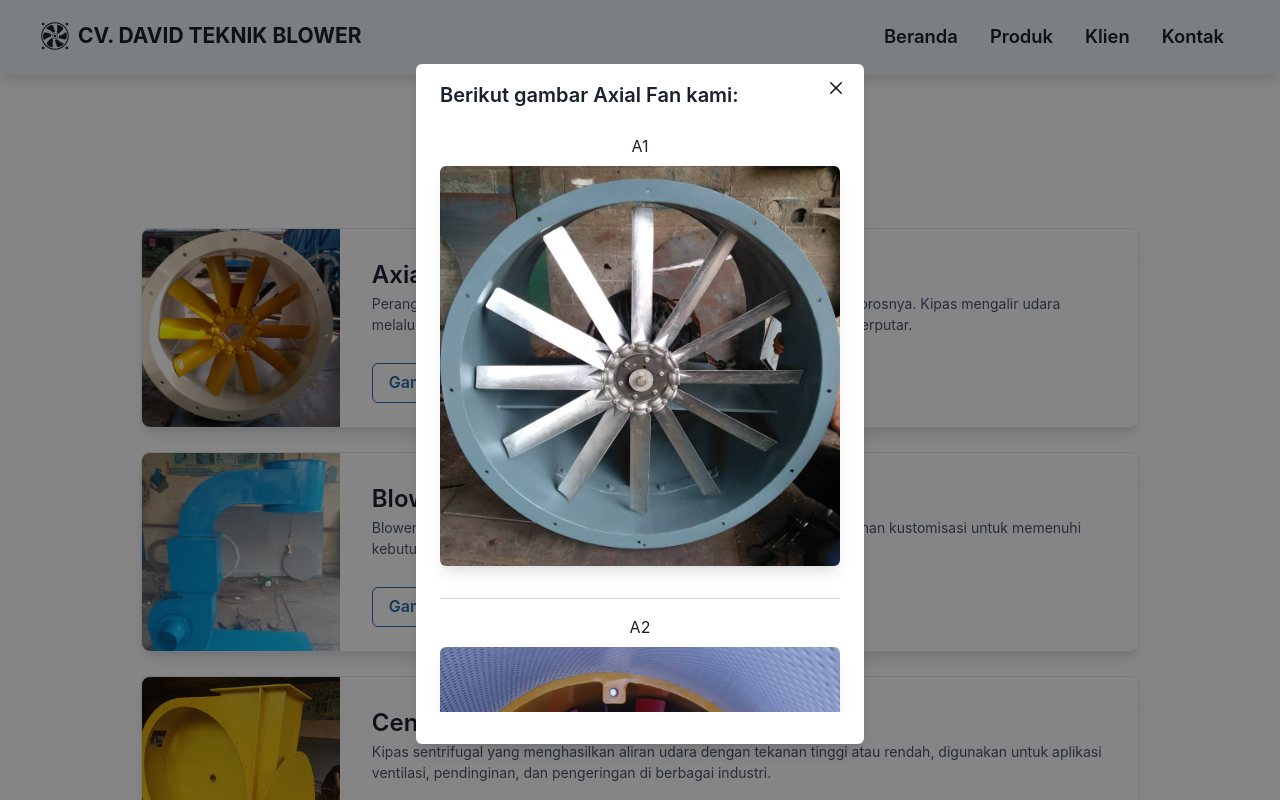
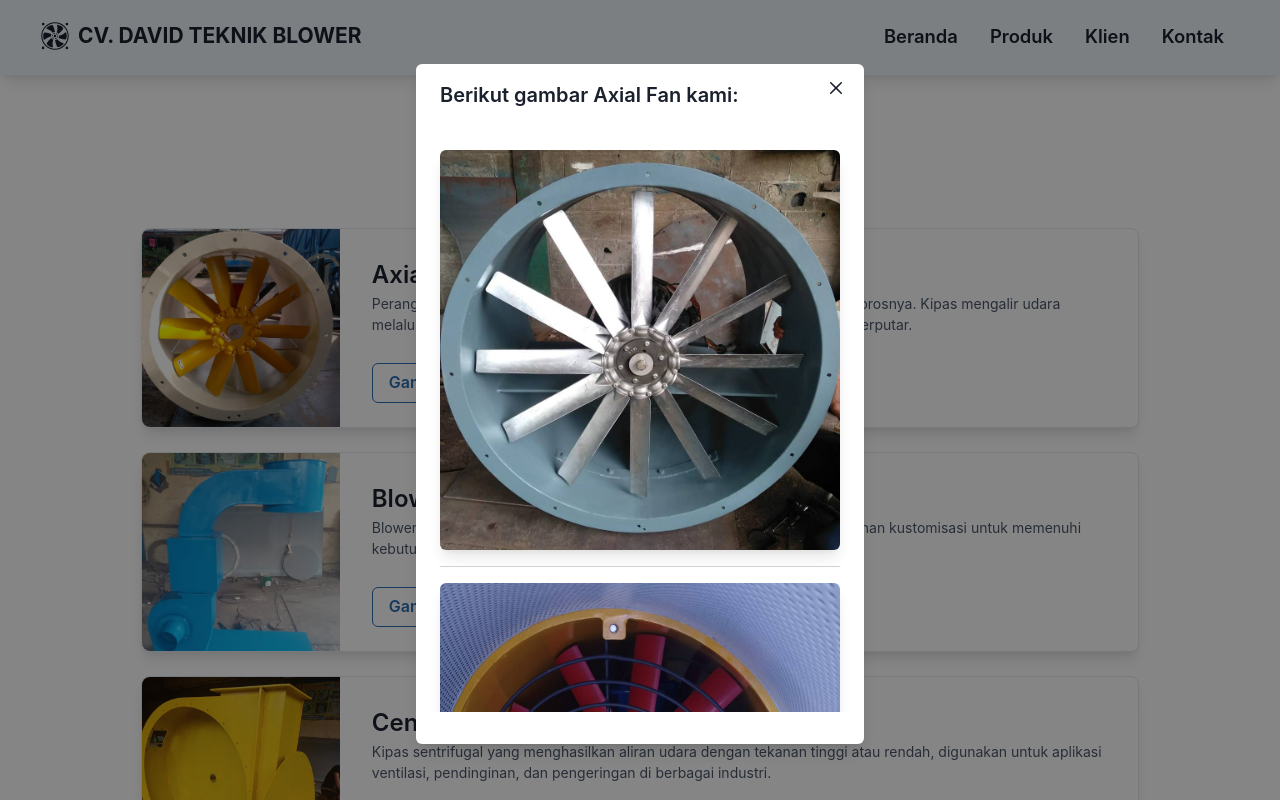
Before and after one commit to kevokt/website-david-teknik-view, a React (Vite) app: page /product in a window 1280 px wide. Both pictures are taken after a click on the button "Gambar Axial Fan". Shown: the top 800 px of the page. Built offline with nearby package versions, Linux system fonts and the light colour scheme.

Commit message:
remove name from modal

```diff
--- a/src/components/productModal/AxialFanModal.jsx
+++ b/src/components/productModal/AxialFanModal.jsx
@@ -25,16 +25,15 @@ const displayImages = () => {
   return Object.keys(fans).map((key) => {
     const fan = fans[key];
     return (
-      <Box key={key} mb={4}>
-        <Text align={"center"}>{fan.name}</Text>
+      <Box key={key} mb={0}>
         <Image
           src={fan.img}
           alt={`Axial Fan ${fan.name}`}
           loading="lazy"
           className="product-image"
-          mt={2}
+          mt={4}
         />
-        <Box borderBottom={"1px solid lightgray"} mt={8}></Box>
+        <Box borderBottom={"1px solid lightgray"} mt={4}></Box>
       </Box>
     );
   });
--- a/src/components/productModal/BlowerCustomModal.jsx
+++ b/src/components/productModal/BlowerCustomModal.jsx
@@ -25,16 +25,15 @@ const displayImages = () => {
   return Object.keys(fans).map((key) => {
     const fan = fans[key];
     return (
-      <Box key={key} mb={4}>
-        <Text align={"center"}>{fan.name}</Text>
+      <Box key={key} mb={0}>
         <Image
           src={fan.img}
           alt={`Blower Custom ${fan.img}`}
           loading="lazy"
           className="product-image"
-          mt={2}
+          mt={4}
         />
-        <Box borderBottom={"1px solid lightgray"} mt={8}></Box>
+        <Box borderBottom={"1px solid lightgray"} mt={4}></Box>
       </Box>
     );
   });
--- a/src/components/productModal/CentrifugalFanModal.jsx
+++ b/src/components/productModal/CentrifugalFanModal.jsx
@@ -25,16 +25,15 @@ const displayImages = () => {
   return Object.keys(fans).map((key) => {
     const fan = fans[key];
     return (
-      <Box key={key} mb={4}>
-        <Text align={"center"}>{fan.name}</Text>
+      <Box key={key} mb={0}>
         <Image
           src={fan.img}
           alt={`Blower Custom ${fan.img}`}
           loading="lazy"
           className="product-image"
-          mt={2}
+          mt={4}
         />
-        <Box borderBottom={"1px solid lightgray"} mt={8}></Box>
+        <Box borderBottom={"1px solid lightgray"} mt={4}></Box>
       </Box>
     );
   });
--- a/src/components/productModal/ImpelerCentrifugal.jsx
+++ b/src/components/productModal/ImpelerCentrifugal.jsx
@@ -25,16 +25,15 @@ const displayImages = () => {
   return Object.keys(fans).map((key) => {
     const fan = fans[key];
     return (
-      <Box key={key} mb={4}>
-        <Text align={"center"}>{fan.name}</Text>
+      <Box key={key} mb={0}>
         <Image
           src={fan.img}
           alt={`Blower Custom ${fan.img}`}
           loading="lazy"
           className="product-image"
-          mt={2}
+          mt={4}
         />
-        <Box borderBottom={"1px solid lightgray"} mt={8}></Box>
+        <Box borderBottom={"1px solid lightgray"} mt={4}></Box>
       </Box>
     );
   });
```
